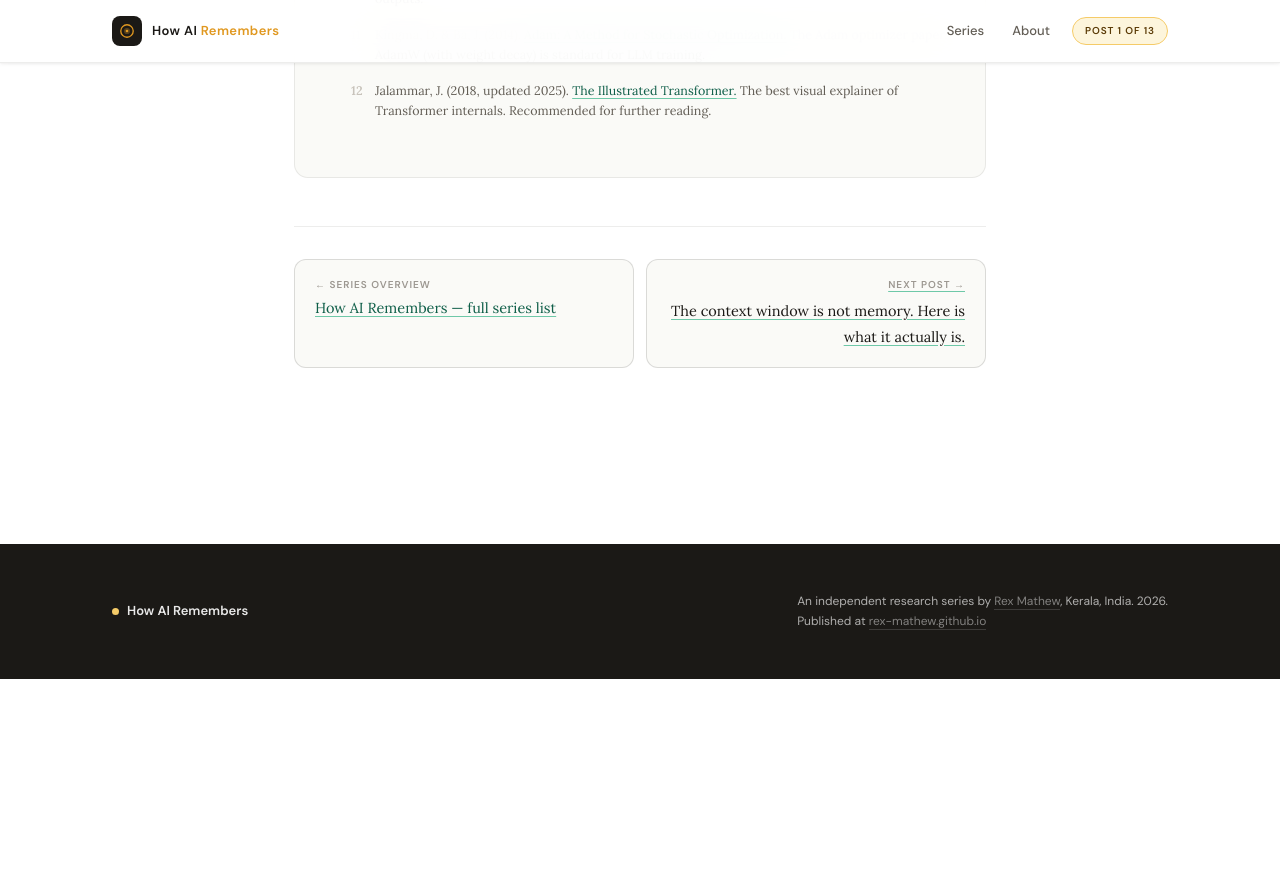
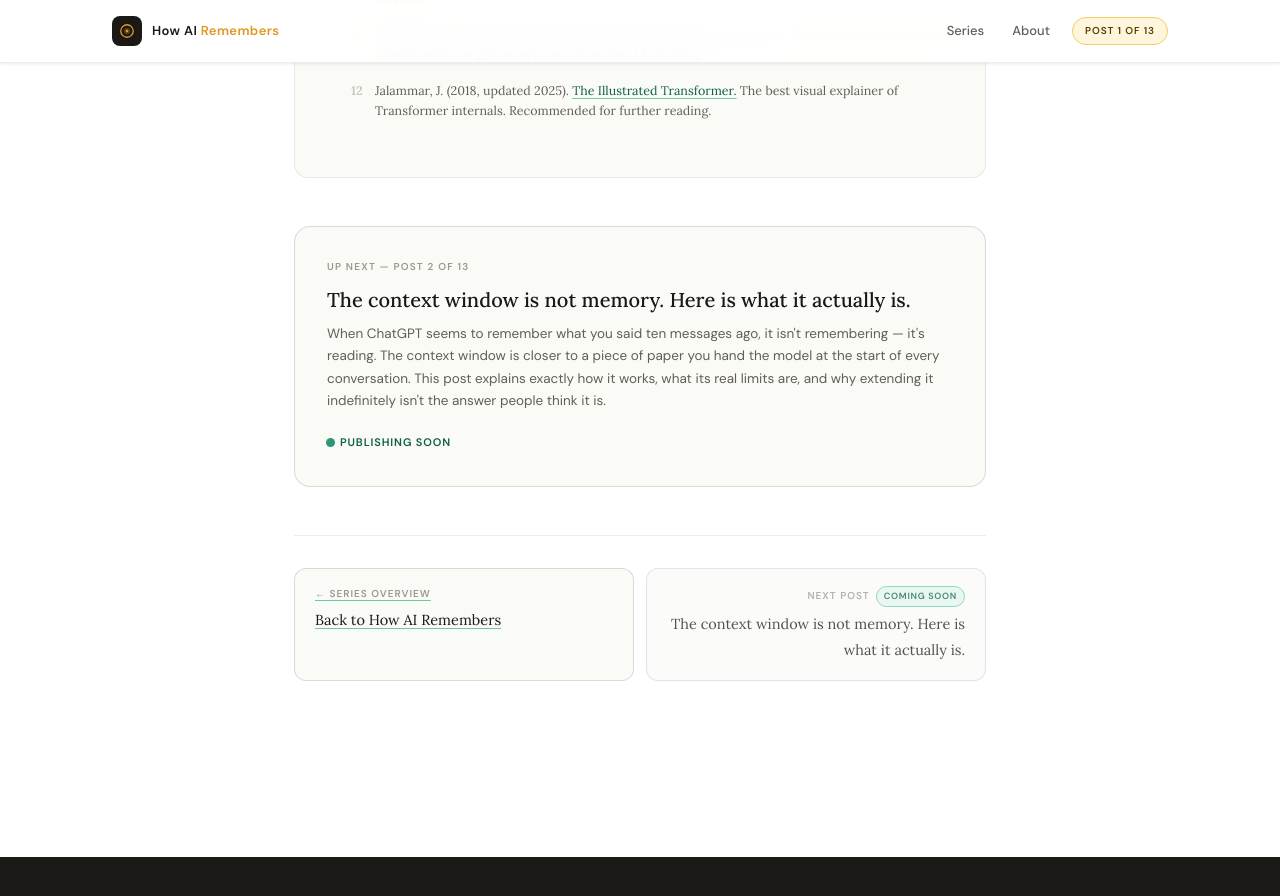
Before and after one commit to rex-mathew/rex-mathew.github.io, a Jekyll site: the page posts/llm-training-weights/index.html, which Jekyll copies as it is, in a window 1280 px wide and 900 px high, scrolled down 17812 px. Shown: the top 896 px of the window. Built offline with Jekyll 4.4.1, drawn with Linux system fonts in a browser that asks for light colours; before the commit the page ends 18491 px from its top, so only the background shows below that.

Commit message:
Update index.html

```diff
--- a/posts/llm-training-weights/index.html
+++ b/posts/llm-training-weights/index.html
@@ -896,15 +896,28 @@ a{color:inherit;text-decoration:none}
     </div>
 
     <!-- Post navigation -->
+    <div class="sr" style="background:var(--bg2);border:1px solid var(--bdm);border-radius:16px;padding:2rem;margin:3rem 0 0">
+      <div style="font-size:10px;font-weight:700;letter-spacing:.12em;text-transform:uppercase;color:var(--ink4);margin-bottom:.75rem">Up next — Post 2 of 13</div>
+      <div style="font-family:var(--serif);font-size:20px;font-weight:500;color:var(--ink);line-height:1.3;margin-bottom:.65rem">The context window is not memory. Here is what it actually is.</div>
+      <p style="font-size:13.5px;line-height:1.65;color:var(--ink3);margin-bottom:1rem;font-family:var(--sans)">When ChatGPT seems to remember what you said ten messages ago, it isn't remembering — it's reading. The context window is closer to a piece of paper you hand the model at the start of every conversation. This post explains exactly how it works, what its real limits are, and why extending it indefinitely isn't the answer people think it is.</p>
+      <div style="font-size:11px;font-weight:700;letter-spacing:.08em;text-transform:uppercase;color:var(--td);display:inline-flex;align-items:center;gap:6px">
+        <span style="width:7px;height:7px;border-radius:50%;background:var(--t);display:inline-block;animation:pulse 2s infinite"></span>
+        Publishing soon
+      </div>
+    </div>
+
     <nav class="post-nav">
-      <div class="pn-card">
+      <a class="pn-card" href="/">
         <span class="pn-dir">← Series overview</span>
-        <a href="/" class="pn-title" style="display:block;margin-top:.25rem">How AI Remembers — full series list</a>
+        <span class="pn-title">Back to How AI Remembers</span>
+      </a>
+      <div class="pn-card pn-next" style="cursor:default;opacity:.75">
+        <span class="pn-dir" style="display:flex;align-items:center;justify-content:flex-end;gap:6px">
+          Next post
+          <span style="font-size:9px;font-weight:700;letter-spacing:.08em;text-transform:uppercase;background:var(--tl);color:var(--td);border:1px solid var(--tm);padding:2px 7px;border-radius:100px">Coming soon</span>
+        </span>
+        <span class="pn-title">The context window is not memory. Here is what it actually is.</span>
       </div>
-      <a class="pn-card pn-next" href="#">
-        <span class="pn-dir">Next post →</span>
-        <span class="pn-title">The context window is not memory. Here is what it actually is.</span>
-      </a>
     </nav>
 
   </div><!-- /post-body -->
```
